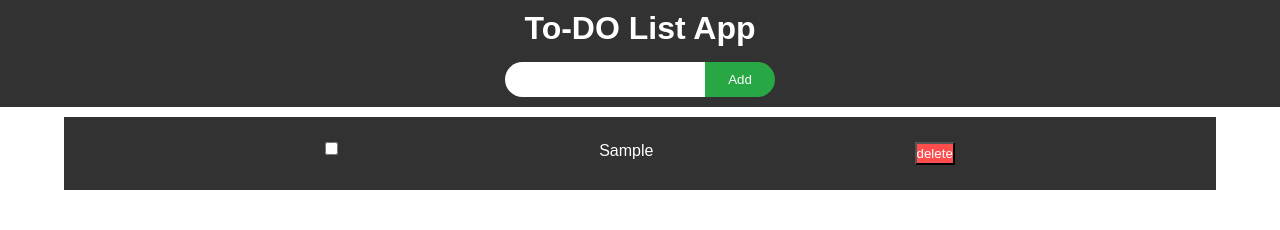
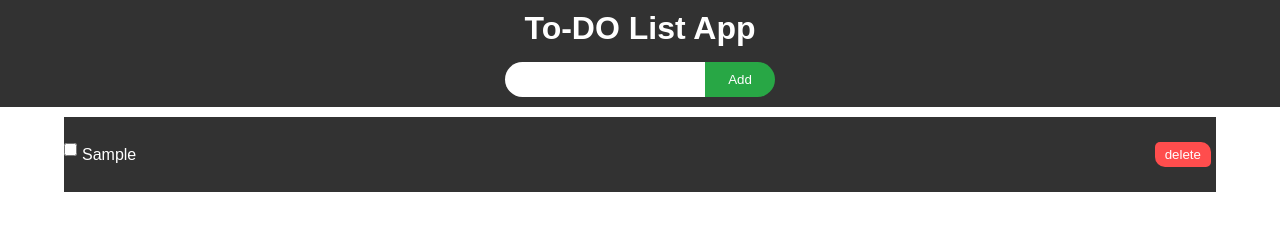
Before and after one commit to jamesTk-max/to-do-list, a plain HTML site: page index.html in a window 1280 px wide. Both pictures are taken after typing "Sample" into the empty fields and a click on the button "Add". Drawn offline with Linux system fonts and the light colour scheme.

Commit message:
Update index.html

```diff
--- a/index.html
+++ b/index.html
@@ -45,7 +45,7 @@
         }
         .task-div{
             display: flex;
-            justify-content: space-evenly;
+            justify-content: space-between;
             padding-top: 25px;
             padding-bottom: 25px;
             width: 90%;
@@ -53,13 +53,26 @@
             margin-right: auto;
             margin-top: 10px;
             background-color: rgb(50, 50, 50);
+            align-items: center;
+            margin-bottom: 10px;
         }
         .task-div p{
             color: #fff;
         }
         .task-div button{
+            margin-left: auto;
+            padding: 5px 10px;
+            margin-right: 5px;
             background-color: #FF4D4D;
             color: #fff;
+            border: none;
+            padding: 5px 10px;
+            border-radius: 5px 10px;
+            cursor: pointer;
+        }
+        .task-div input{
+            margin-right: 10px;
+            margin-right: 5px;
         }
     </style>
 </head>
```
